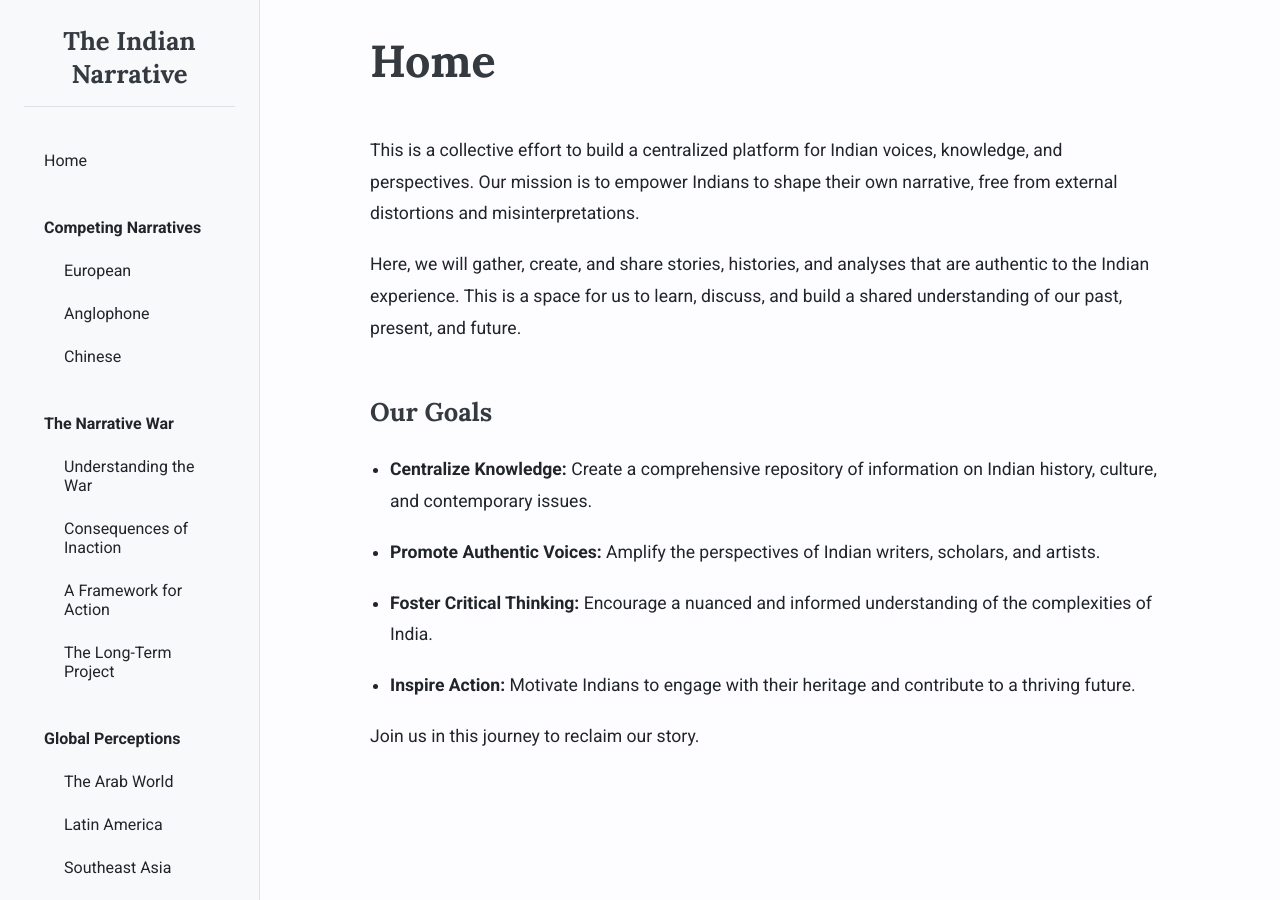
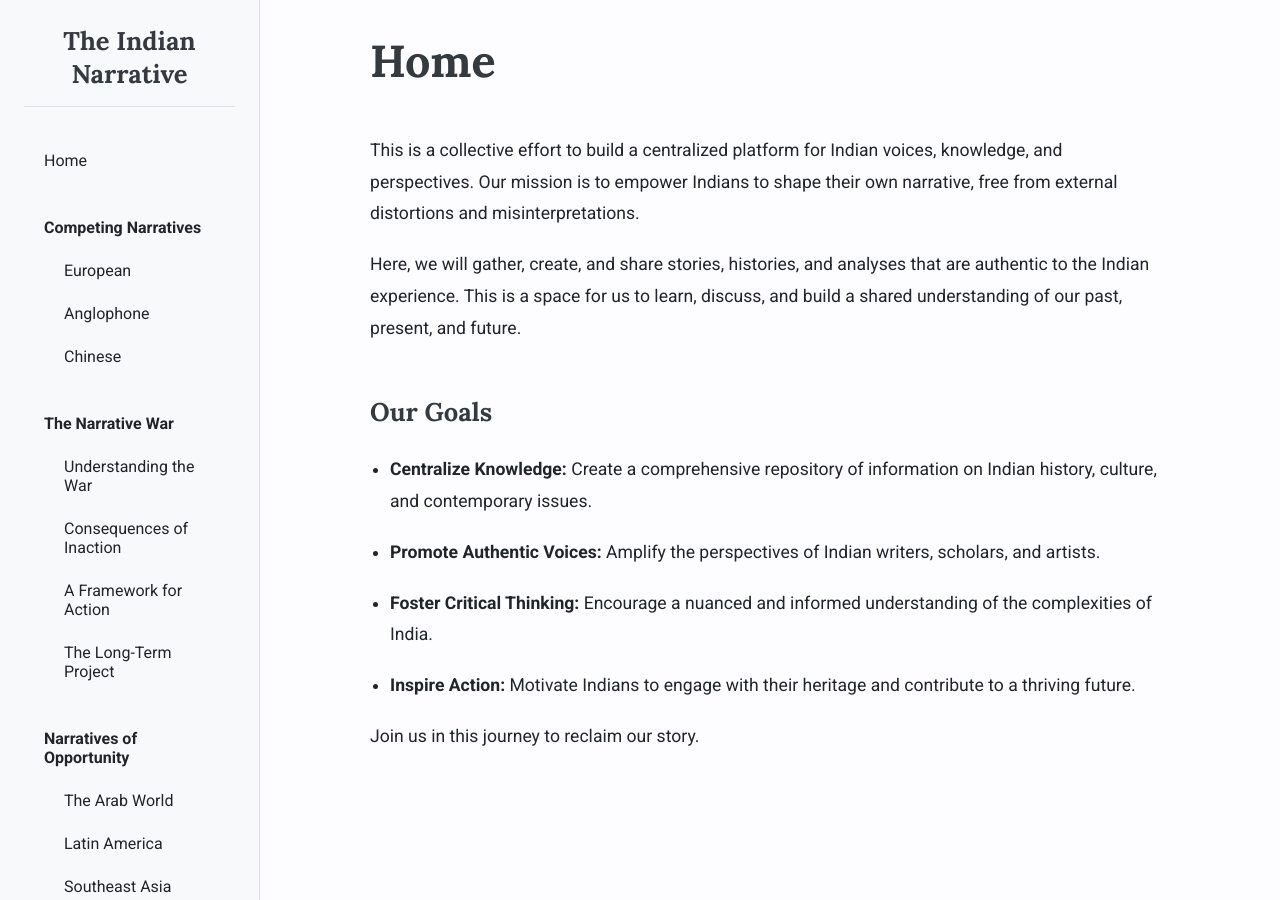
Before and after one commit to nodesman/indian-narrative, a Jekyll site: the page built from index.md, in a window 1280 px wide. Built offline with Jekyll 4.4.1, drawn with Linux system fonts in a browser that asks for light colours.

Commit message:
refactor: Improve sidebar functionality and naming
- Makes the sidebar scrollable to accommodate more content.
- Renames 'Global Perceptions' to 'Narratives of Opportunity' for a more strategic and consistent framing.

```diff
--- a/_layouts/default.html
+++ b/_layouts/default.html
@@ -32,7 +32,7 @@
           </div>
         </div>
         <div class="nav-category">
-          <span class="nav-category-title">Global Perceptions</span>
+          <span class="nav-category-title">Narratives of Opportunity</span>
           <div class="nav-submenu">
             <a href="{{"/arab-world-narrative/" | relative_url }}">The Arab World</a>
             <a href="{{"/latin-america-narrative/" | relative_url }}">Latin America</a>
--- a/assets/css/main.scss
+++ b/assets/css/main.scss
@@ -37,6 +37,7 @@ body {
   display: flex;
   flex-direction: column;
   gap: 2rem;
+  overflow-y: auto; /* Makes sidebar scrollable when content overflows */
 }
 
 .sidebar-header a {
```
